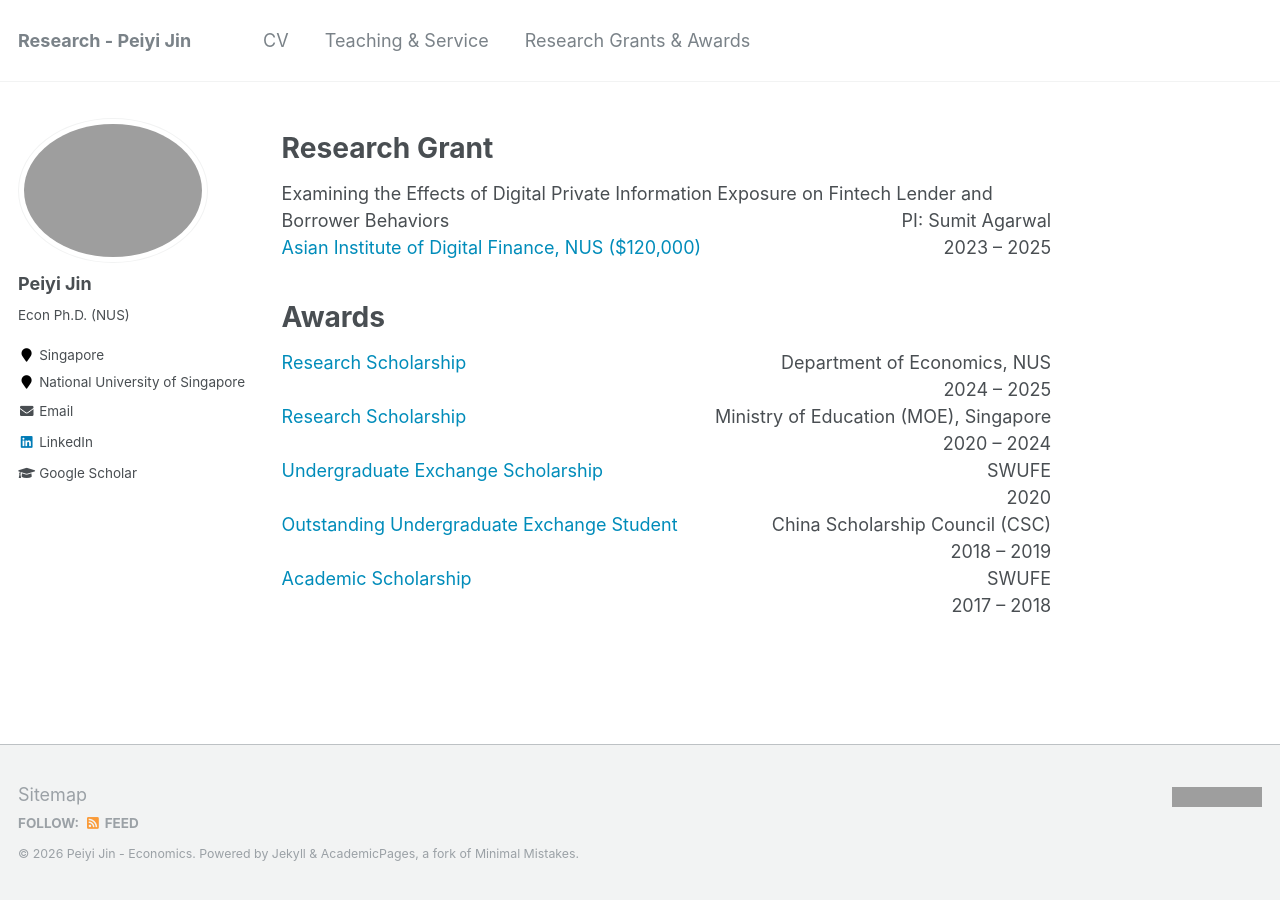
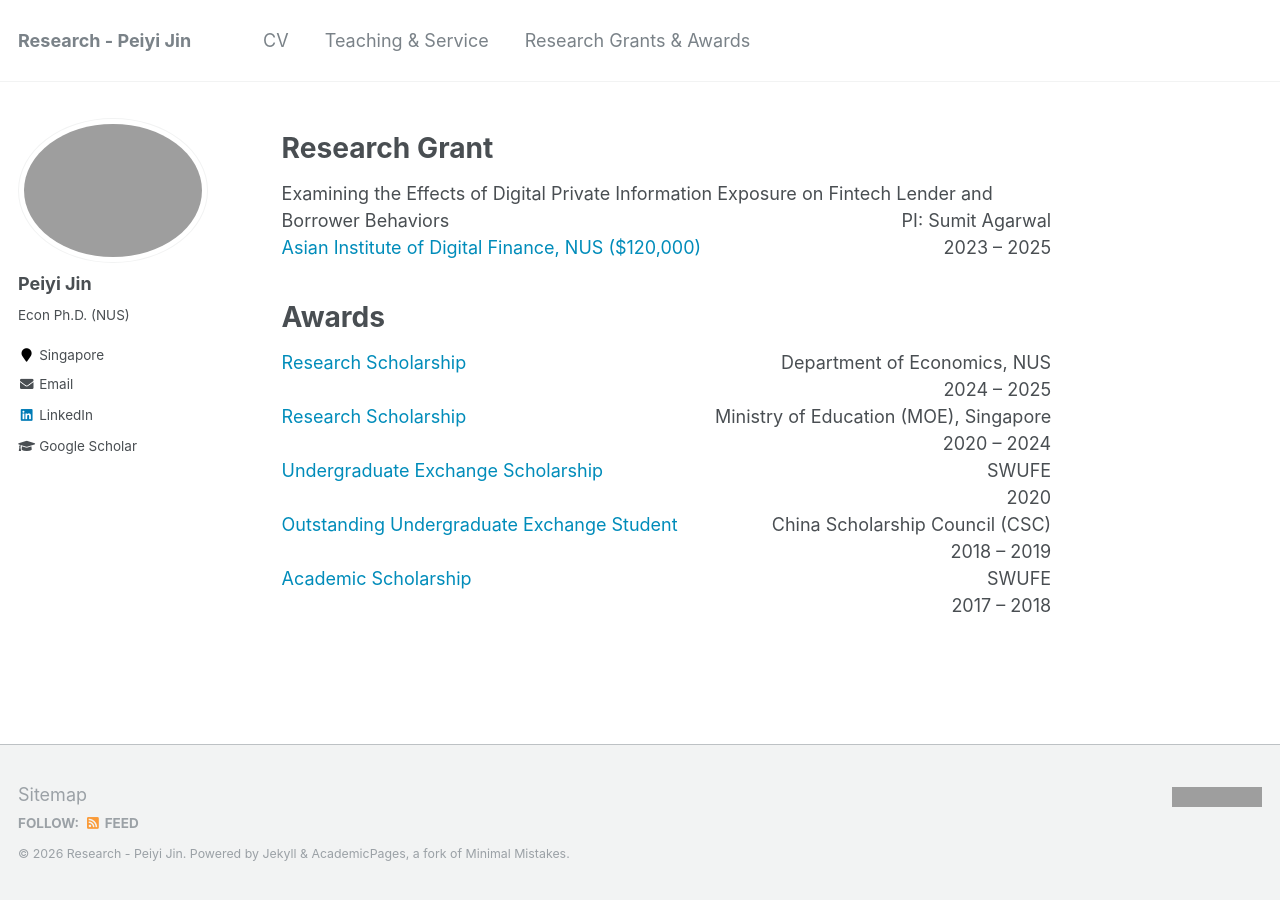
Before and after one commit to peiyi-jin/peiyi-jin.github.io, a Jekyll site: the page built from _pages/grants-awards.md, in a window 1280 px wide. Built offline with Jekyll 4.4.1, drawn with Linux system fonts in a browser that asks for light colours; grey boxes are pictures that could not be loaded.

Commit message:
统一站点标题并按页面控制访问地图显示
将站点标题统一为 Research - Peiyi Jin，导航标题改为读取配置，并仅在 grants-awards 页面显示访问地图。

Co-authored-by: Cursor <cursoragent@cursor.com>

```diff
--- a/_config.yml
+++ b/_config.yml
@@ -6,7 +6,7 @@
 # `jekyll serve`. If you change this file, please restart the server process.
 # Site Settings
 locale                   : "en-US"
-title: "Peiyi Jin - Economics"
+title: "Research - Peiyi Jin"
 title_separator: ""
 name: ""
 description: "Ph.D. Candidate in Economics, National University of Singapore (NUS). On the 2025/26 academic job market."
@@ -78,7 +78,7 @@ author:
   avatar           : "portrait_biz.jpg"
   bio              : " Econ Ph.D. (NUS)"
   location         : "Singapore"
-  employer         : "National University of Singapore"
+  # employer         : "National University of Singapore"
 
 
 
--- a/_includes/masthead.html
+++ b/_includes/masthead.html
@@ -6,7 +6,7 @@
       <nav id="site-nav" class="greedy-nav">
         <button><div class="navicon"></div></button>
         <ul class="visible-links">
-          <li class="masthead__menu-item masthead__menu-item--lg"><a href="{{ base_path }}/">Research - Peiyi Jin</a></li>
+          <li class="masthead__menu-item masthead__menu-item--lg"><a href="{{ base_path }}/">{{ site.title }}</a></li>
           {% for link in site.data.navigation.main %}
             {% if link.url contains 'http' %}
               {% assign domain = '' %}
--- a/_layouts/default.html
+++ b/_layouts/default.html
@@ -20,7 +20,9 @@ layout: compress
 
     <div class="page__footer">
       <footer>
-        <a href='https://clustrmaps.com/site/1bv82'  title='Visit tracker' style="float: right;"><img src='//clustrmaps.com/map_v2.png?cl=ffffff&w=200&t=tt&d=qfrYhb0Ojh3iEd6nDjztt5hSqd_4Yk-4GBmUZeg80N4&co=2d78ad&ct=ffffff'/></a>
+        {% if page.url == "/grants-awards/" %}
+          <a href='https://clustrmaps.com/site/1bv82' title='Visit tracker' style="float: right;"><img src='//clustrmaps.com/map_v2.png?cl=ffffff&w=200&t=tt&d=qfrYhb0Ojh3iEd6nDjztt5hSqd_4Yk-4GBmUZeg80N4&co=2d78ad&ct=ffffff'/></a>
+        {% endif %}
         {% include footer/custom.html %}
         {% include footer.html %}
       </footer>
```
